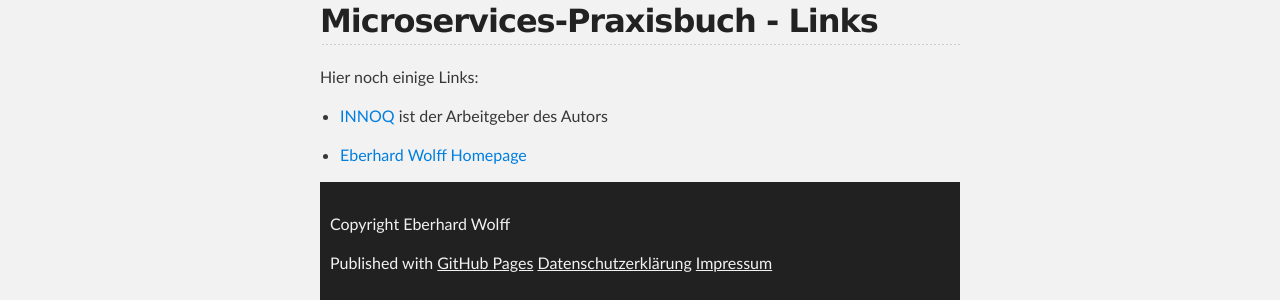
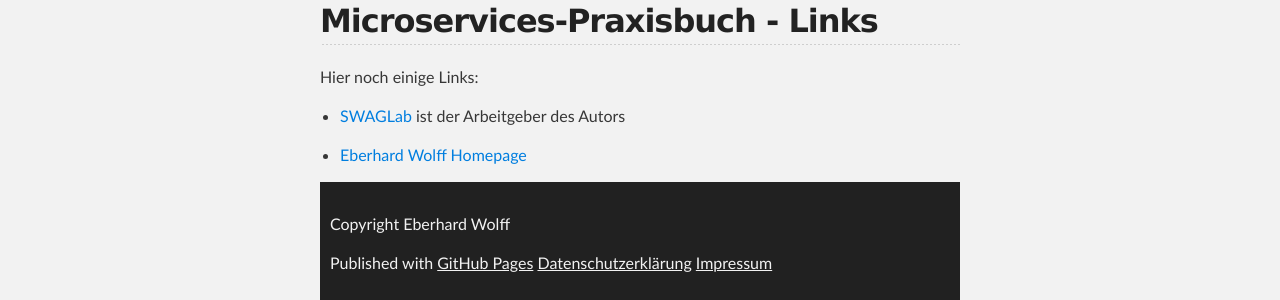
Before and after one commit to ewolff/microservices-praxisbuch.de, a Jekyll site: the page built from links.md, in a window 1280 px wide. Shown: the part 263-563 px from the top of the page. Built offline with Jekyll 4.4.1, drawn with Linux system fonts in a browser that asks for light colours.

Commit message:
Update employer

```diff
--- a/links.md
+++ b/links.md
@@ -9,6 +9,6 @@ Microservices-Praxisbuch - Links
 
 Hier noch einige Links:
 
-* [INNOQ](http://innoq.com) ist der Arbeitgeber des Autors
+* [SWAGLab](http://swaglab.rocks) ist der Arbeitgeber des Autors
 
 * [Eberhard Wolff Homepage](http://ewolff.com)
```
